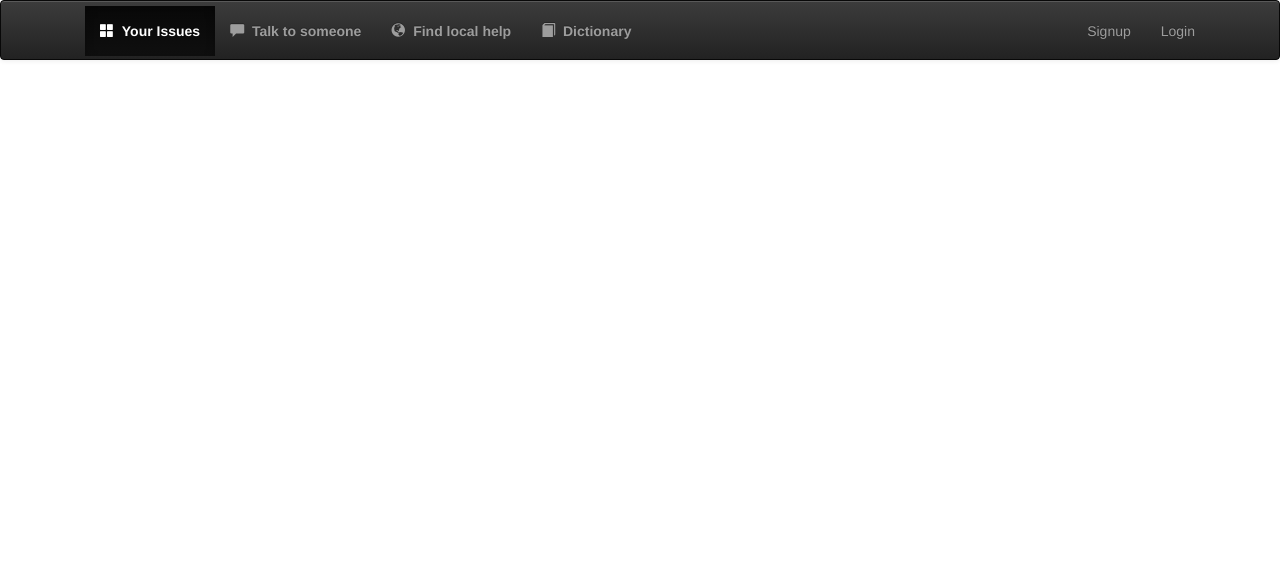
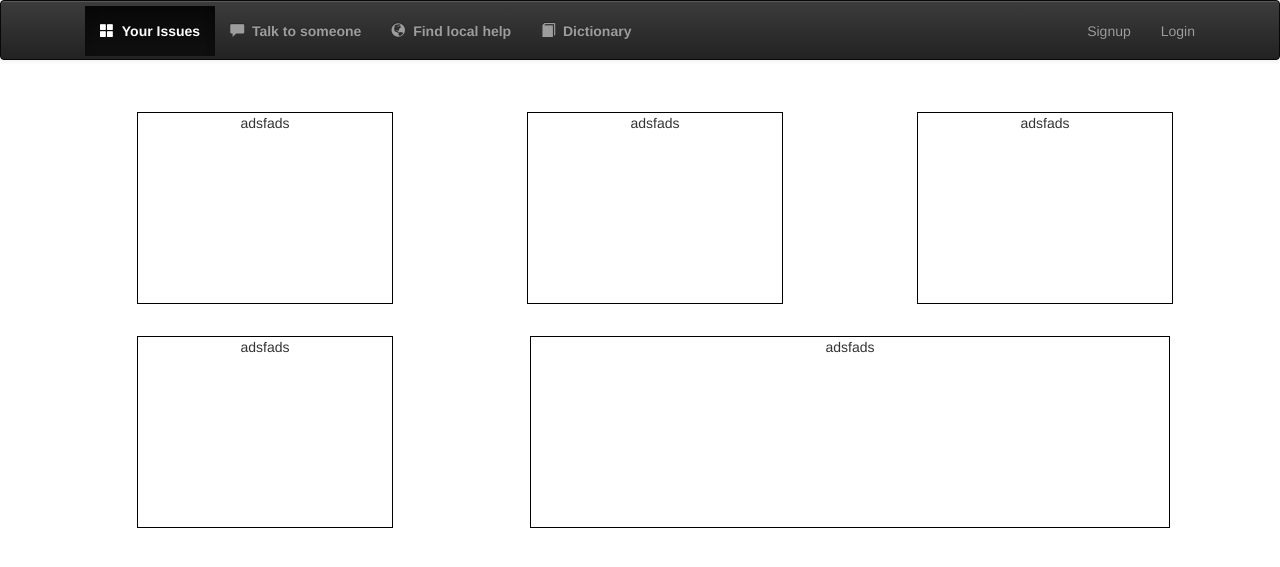
Before and after one commit to glasgow2016/team-6, a Django app: page /cycling/ in a window 1280 px wide. Shown: the top 567 px of the page. Run offline with Django 3.2, Linux system fonts and the light colour scheme; some libraries are stand-ins or nearby versions.

Commit message:
Mocked up some stuff in cycling.html

```diff
--- a/codeforgood/static/css/projects.css
+++ b/codeforgood/static/css/projects.css
@@ -16,3 +16,18 @@
     position: absolute;
     bottom: 0;
 }
+.test {
+    margin-top: 4vh !important;
+    width: 20vw !important;
+    height: 15vw;
+    margin: 0 auto;
+    border: 1px solid black;
+}
+
+.project-box {
+    margin-top: 4vh !important;
+    width: 50vw !important;
+    height: 15vw;
+    margin: 0 auto;
+    border: 1px solid black;
+}
--- a/codeforgood/templates/brake_classroom/cycling.html
+++ b/codeforgood/templates/brake_classroom/cycling.html
@@ -1 +1,42 @@
 {% extends 'base.html' %}
+{% load staticfiles %}
+
+{% block content %}
+    <div class="container">
+        <div class="row">
+            <div class="col-xs-4 text-center">
+                <div class="test">
+                    adsfads
+                </div>
+            </div>
+            <div class="col-xs-4 text-center">
+                <div class="test">
+                    adsfads
+                </div>
+            </div>
+            <div class="col-xs-4 text-center">
+                <div class="test">
+                    adsfads
+                </div>
+            </div>
+        </div>
+        <div class="row">
+            <div class="col-xs-4 text-center">
+                <div class="test">
+                    adsfads
+                </div>
+            </div>
+            <div class="col-xs-8 text-center">
+                <div class="project-box">
+                    adsfads
+                </div>
+            </div>
+        </div>
+    </div>
+
+{% endblock %}
+
+{% block static_per_page %}
+    <script src="{% static 'js/projects.js' %}"></script>
+    <link rel="stylesheet" href="{% static 'css/projects.css' %}"/>
+{% endblock %}
--- a/codeforgood/templates/brake_classroom/project.html
+++ b/codeforgood/templates/brake_classroom/project.html
@@ -5,7 +5,7 @@
     <div class="container">
         <div class="row">
             <div class="col-xs-4">
-
+                <img src="{% static 'images/test.svg'%}" style="width: 200px; height: 200px; border: none;" class="thumbnail img-responsive">
             </div>
             <div class="col-xs-4">
                 <div class="glass">
@@ -20,7 +20,7 @@
                 </form>
             </div>
             <div class="col-xs-4">
-
+                <img src="{% static 'images/noun_16715_cc.svg'%}" style="width: 200px; height: 200px; border: none;" class="thumbnail img-responsive">
             </div>
         </div>
     </div>
```
Also changed, not shown: codeforgood/static/images/120px-Cartoon_cloud.svg.png (added), codeforgood/static/images/noun_16715_cc.svg (added), codeforgood/static/images/test.svg (added), 10 other files.
